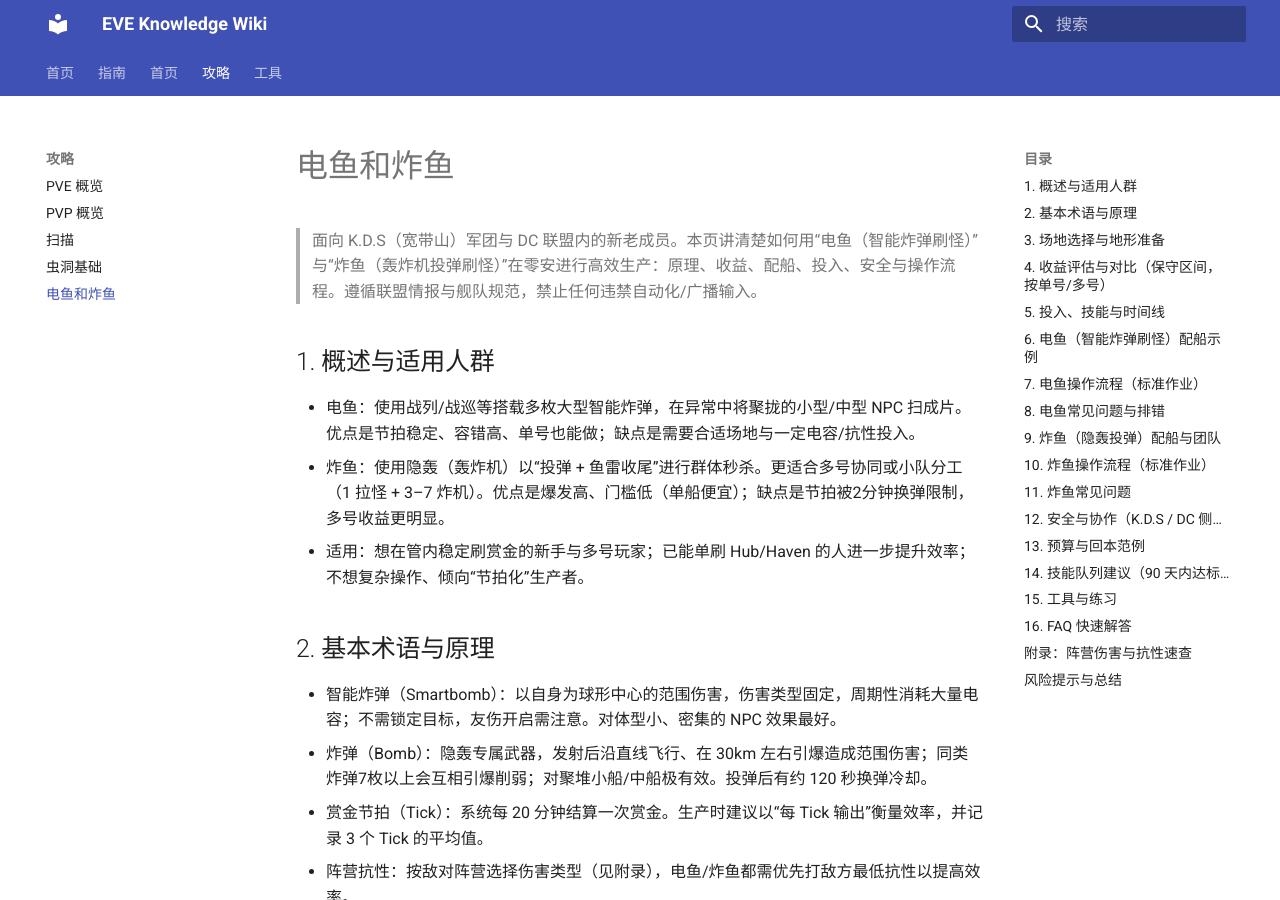
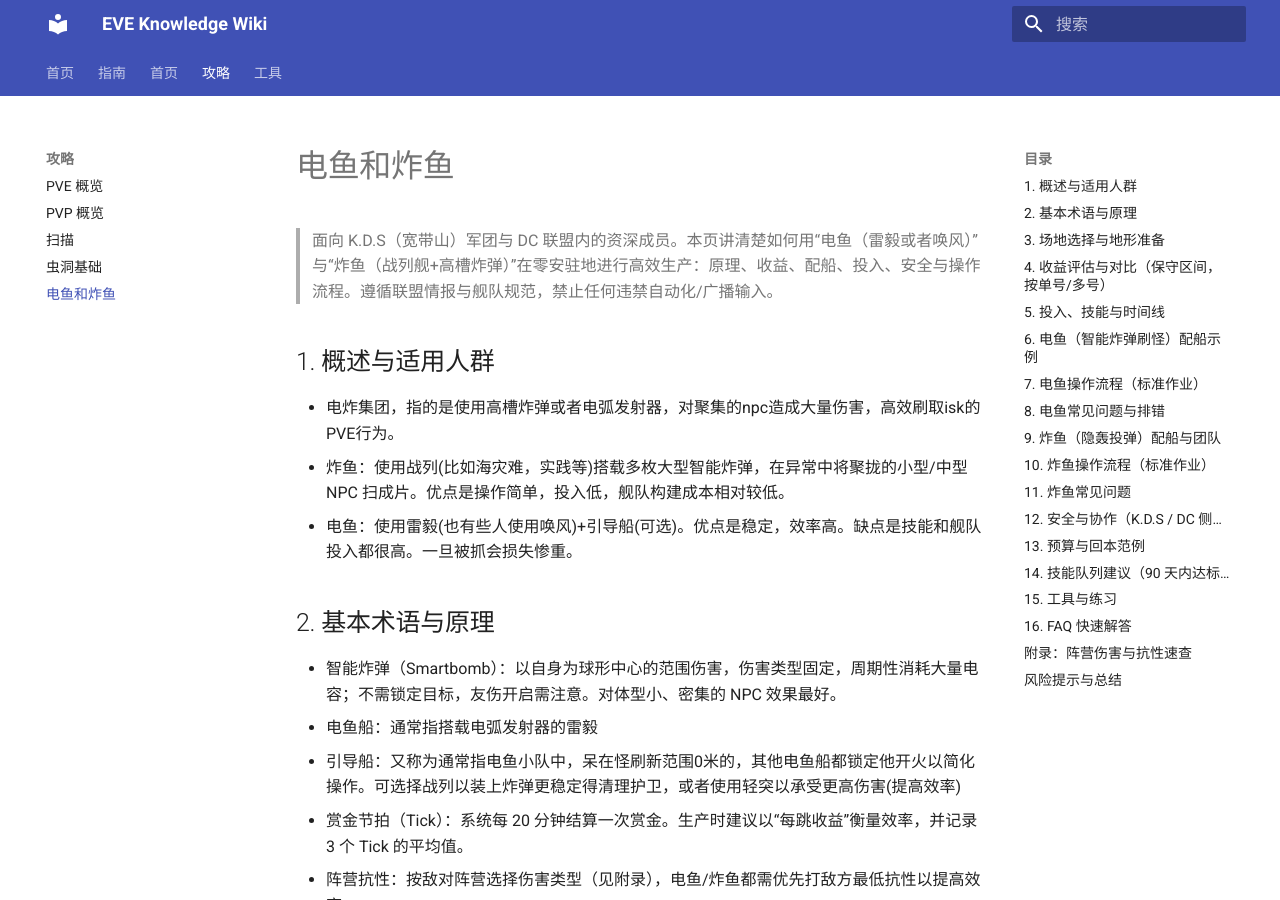
Before and after one commit to bilegole/knowledge, an MkDocs documentation site: the page built from docs/PVE/bumping-lighting.md, in a window 1280 px wide and 900 px high. Built offline with MkDocs 1.6.1 and Material for MkDocs 9.7.7, drawn with Linux system fonts in a browser that asks for light colours.

```diff
--- a/docs/PVE/bumping-lighting.md
+++ b/docs/PVE/bumping-lighting.md
@@ -1,16 +1,18 @@
 # 电鱼和炸鱼
 
-> 面向 K.D.S（宽带山）军团与 DC 联盟内的新老成员。本页讲清楚如何用“电鱼（智能炸弹刷怪）”与“炸鱼（轰炸机投弹刷怪）”在零安进行高效生产：原理、收益、配船、投入、安全与操作流程。遵循联盟情报与舰队规范，禁止任何违禁自动化/广播输入。
+> 面向 K.D.S（宽带山）军团与 DC 联盟内的资深成员。本页讲清楚如何用“电鱼（雷毅或者唤风）”与“炸鱼（战列舰+高槽炸弹）”在零安驻地进行高效生产：原理、收益、配船、投入、安全与操作流程。遵循联盟情报与舰队规范，禁止任何违禁自动化/广播输入。
 
 ## 1. 概述与适用人群
-- 电鱼：使用战列/战巡等搭载多枚大型智能炸弹，在异常中将聚拢的小型/中型 NPC 扫成片。优点是节拍稳定、容错高、单号也能做；缺点是需要合适场地与一定电容/抗性投入。
-- 炸鱼：使用隐轰（轰炸机）以“投弹 + 鱼雷收尾”进行群体秒杀。更适合多号协同或小队分工（1 拉怪 + 3–7 炸机）。优点是爆发高、门槛低（单船便宜）；缺点是节拍被2分钟换弹限制，多号收益更明显。
-- 适用：想在管内稳定刷赏金的新手与多号玩家；已能单刷 Hub/Haven 的人进一步提升效率；不想复杂操作、倾向“节拍化”生产者。
+
+- 电炸集团，指的是使用高槽炸弹或者电弧发射器，对聚集的npc造成大量伤害，高效刷取isk的PVE行为。
+- 炸鱼：使用战列(比如海灾难，实践等)搭载多枚大型智能炸弹，在异常中将聚拢的小型/中型 NPC 扫成片。优点是操作简单，投入低，舰队构建成本相对较低。
+- 电鱼：使用雷毅(也有些人使用唤风)+引导船(可选)。优点是稳定，效率高。缺点是技能和舰队投入都很高。一旦被抓会损失惨重。
 
 ## 2. 基本术语与原理
 - 智能炸弹（Smartbomb）：以自身为球形中心的范围伤害，伤害类型固定，周期性消耗大量电容；不需锁定目标，友伤开启需注意。对体型小、密集的 NPC 效果最好。
-- 炸弹（Bomb）：隐轰专属武器，发射后沿直线飞行、在 30km 左右引爆造成范围伤害；同类炸弹7枚以上会互相引爆削弱；对聚堆小船/中船极有效。投弹后有约 120 秒换弹冷却。
-- 赏金节拍（Tick）：系统每 20 分钟结算一次赏金。生产时建议以“每 Tick 输出”衡量效率，并记录 3 个 Tick 的平均值。
+- 电鱼船：通常指搭载电弧发射器的雷毅
+- 引导船：又称为通常指电鱼小队中，呆在怪刷新范围0米的，其他电鱼船都锁定他开火以简化操作。可选择战列以装上炸弹更稳定得清理护卫，或者使用轻突以承受更高伤害(提高效率)
+- 赏金节拍（Tick）：系统每 20 分钟结算一次赏金。生产时建议以“每跳收益”衡量效率，并记录 3 个 Tick 的平均值。
 - 阵营抗性：按敌对阵营选择伤害类型（见附录），电鱼/炸鱼都需优先打敌方最低抗性以提高效率。
 
 ## 3. 场地选择与地形准备
```
Also changed, not shown: docs/PVE/looting.md (added, +1 -0 lines), docs/guide/scanning.md (+2 -1 lines), 1 other file.
